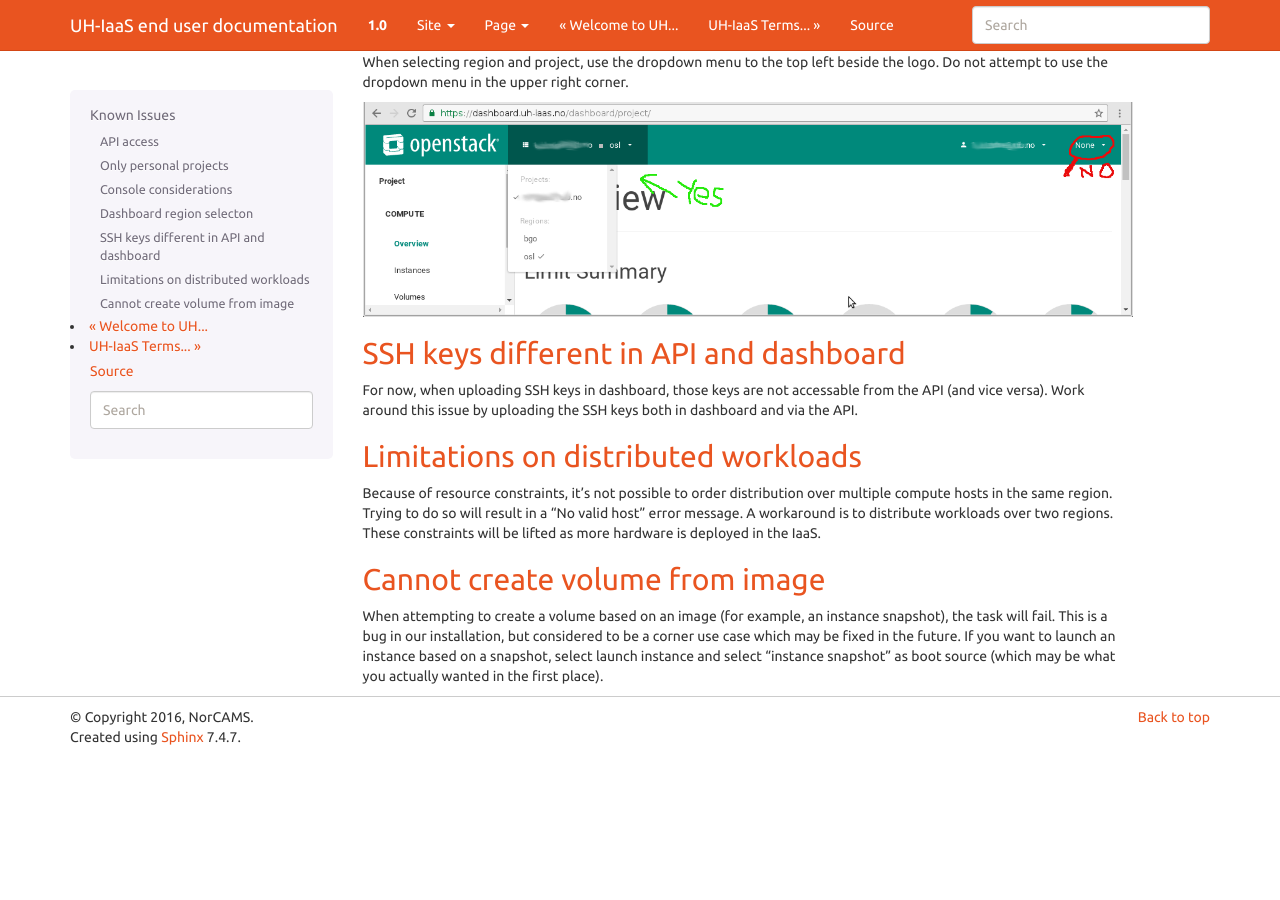
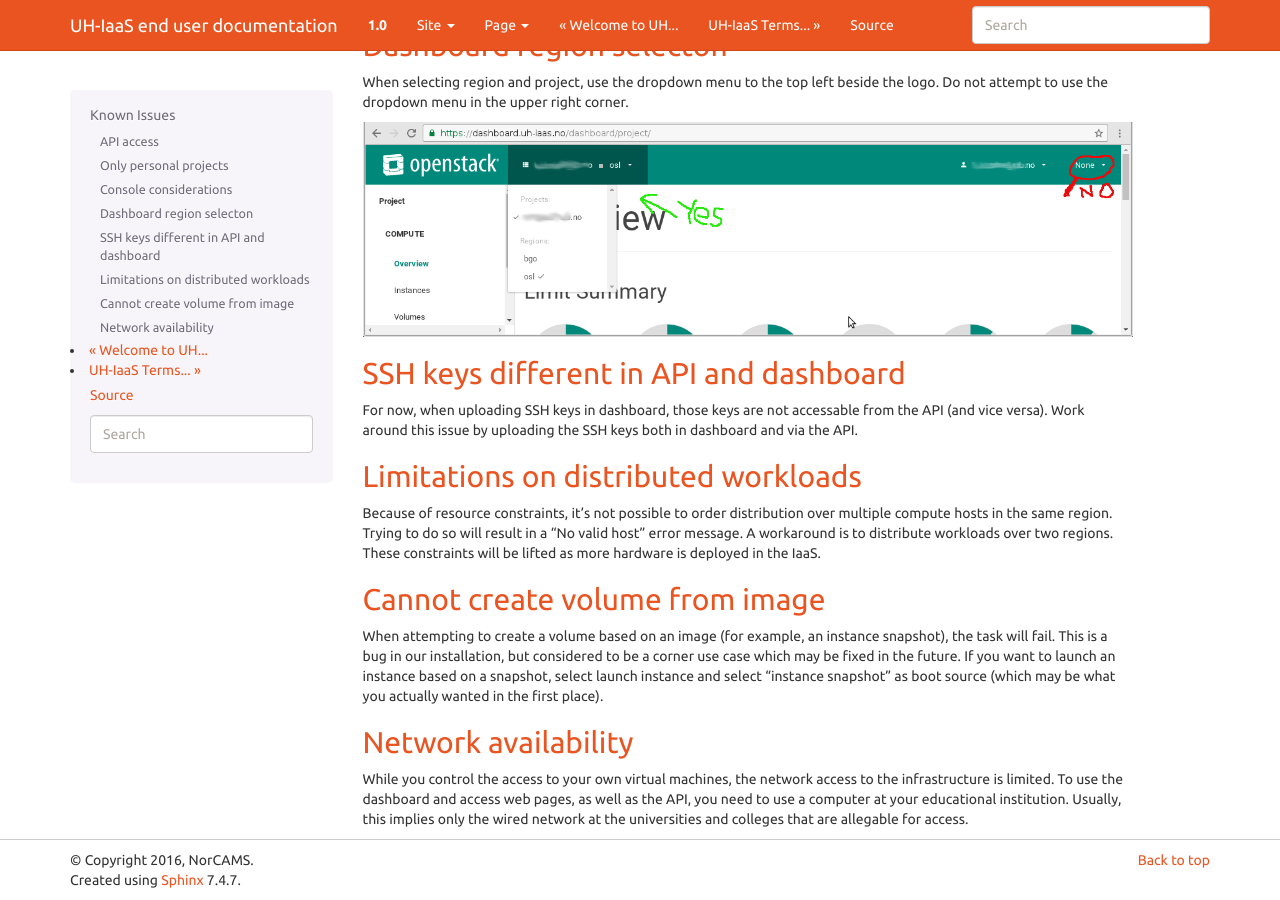
Before and after one commit to norcams/docs-enduser, a Sphinx documentation site: the page built from docs/known-issues.rst, in a window 1280 px wide and 900 px high, scrolled down 738 px. Built offline with Sphinx 7.4.7, drawn with Linux system fonts in a browser that asks for light colours; before the commit the page ends 1495 px from its top, so only the background shows below that.

Commit message:
network availability

```diff
--- a/docs/known-issues.rst
+++ b/docs/known-issues.rst
@@ -72,3 +72,14 @@ to be a corner use case which may be fixed in the future. If you want to launch
 an instance based on a snapshot, select launch instance and select "instance
 snapshot" as boot source (which may be what you actually wanted in the first
 place).
+
+
+Network availability
+--------------------
+
+While you control the access to your own virtual machines, the network
+access to the infrastructure is limited. To use the dashboard and
+access web pages, as well as the API, you need to use a computer at
+your educational institution. Usually, this implies only the wired
+network at the universities and colleges that are allegable for
+access.
```
